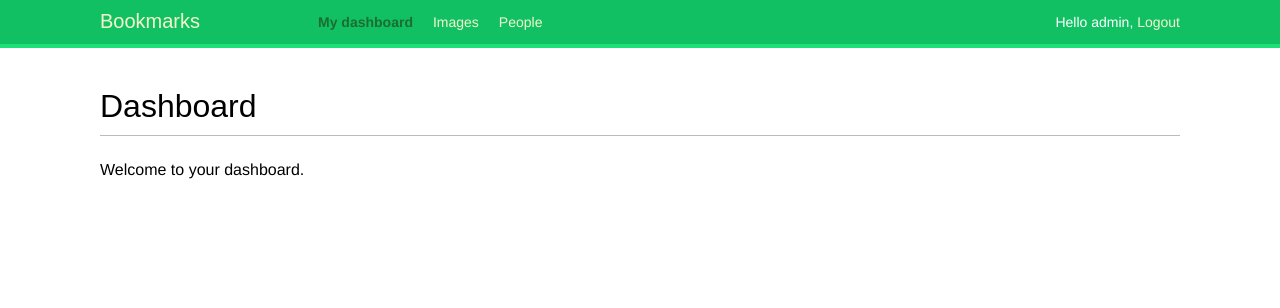
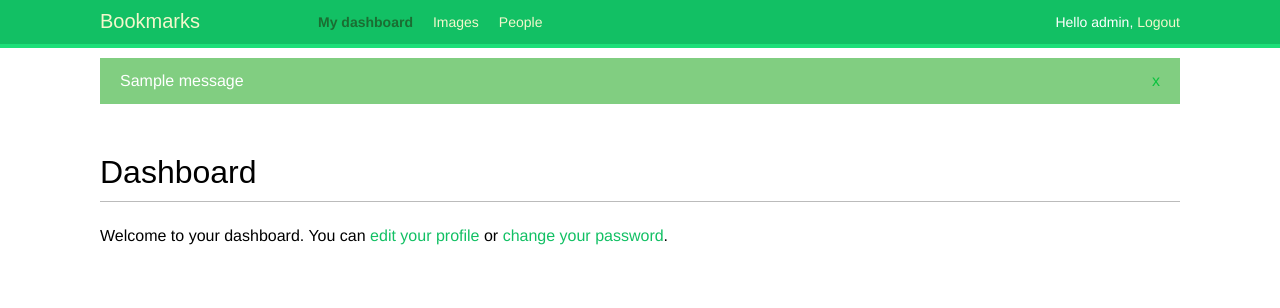
Before and after one commit to anlapaev/social-website, a Django app: page /account/ in a window 1280 px wide. Shown: the top 308 px of the page. Run offline with Django 4.2, Linux system fonts and the light colour scheme; a user stored in the database is signed in; one stand-in notice (Sample message) is shown; some web fonts are replaced.

Commit message:
Add user profile creation feature and integrate messaging framework

```diff
--- a/bookmarks/account/templates/account/dashboard.html
+++ b/bookmarks/account/templates/account/dashboard.html
@@ -4,5 +4,8 @@
 
 {% block content %}
     <h1>Dashboard</h1>
-    <p>Welcome to your dashboard.</p>
+    <p>
+        Welcome to your dashboard. You can <a href="{% url 'edit' %}">edit your profile</a>
+        or <a href="{% url 'password_change' %}">change your password</a>.
+    </p>
 {% endblock %}
--- a/bookmarks/account/templates/base.html
+++ b/bookmarks/account/templates/base.html
@@ -32,6 +32,16 @@
 {% endif %}
 </span>
 </div>
+{% if messages %}
+    <ul class="messages">
+        {% for message in messages %}
+            <li class="{{ message.tags }}">
+                {{ message|safe }}
+                <a href="#" class="close">x</a>
+            </li>
+        {% endfor %}
+    </ul>
+{% endif %}
 <div id="content">
     {% block content %}
     {% endblock %}
--- a/bookmarks/account/urls.py
+++ b/bookmarks/account/urls.py
@@ -34,4 +34,5 @@ urlpatterns = [
 
     path('', views.dashboard, name='dashboard'),
     path('register/', views.register, name='register'),
+    path('edit/', views.edit, name='edit'),
 ]
--- a/bookmarks/account/views.py
+++ b/bookmarks/account/views.py
@@ -5,6 +5,7 @@ from django.contrib.auth import authenticate, login
 from .forms import LoginForm, UserRegistrationForm, UserEditForm, ProfileEditForm
 from django.contrib.auth.decorators import login_required
 from .models import Profile
+from django.contrib import messages
 
 
 def user_login(request):
@@ -62,6 +63,9 @@ def edit(request):
         if user_form.is_valid() and profile_form.is_valid():
             user_form.save()
             profile_form.save()
+            messages.success(request, 'Profile updated successfully')
+        else:
+            messages.error(request, 'Error updating your profile')
     else:
         user_form = UserEditForm(instance=request.user)
         profile_form = ProfileEditForm(instance=request.user.profile)
```
Also changed, not shown: bookmarks/account/templates/base-prew.html (deleted, +0 -17 lines), bookmarks/bookmarks/settings.py (+3 -4 lines), bookmarks/db.sqlite3.
